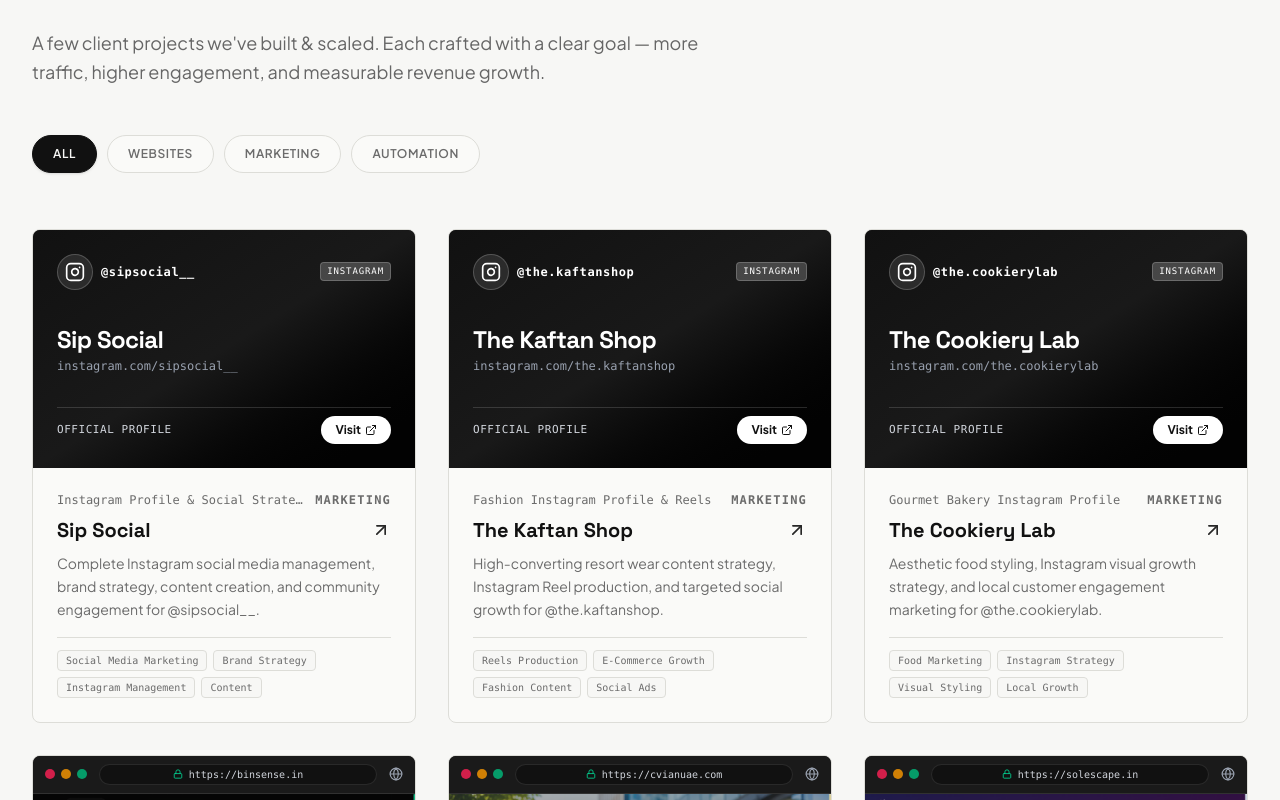
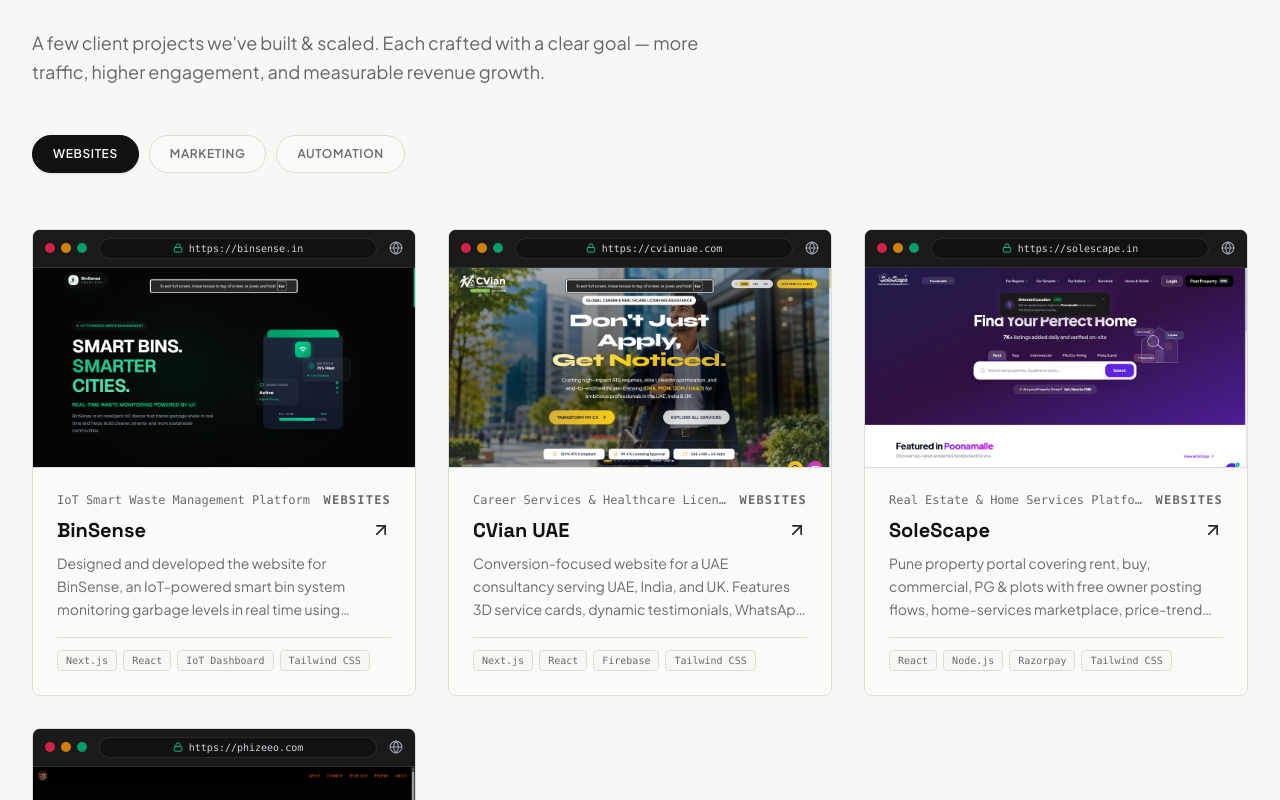
Before and after one commit to ahamedshoaib775-cell/bash, a React (Vite) app: page / in a window 1280 px wide. Shown: the part 3200-4000 px from the top of the page. Built offline with nearby package versions, Linux system fonts and the light colour scheme.

Commit message:
Remove 'All' filter button from catalog and portfolio sections

```diff
--- a/catalog.html
+++ b/catalog.html
@@ -676,7 +676,7 @@
 });
 
 /* filters */
-const FILTERS = [['all', 'All', PROJECTS.length]].concat(Object.keys(CATS).map(k => [k, CATS[k].name, PROJECTS.filter(p => p.cat === k).length]));
+const FILTERS = Object.keys(CATS).map(k => [k, CATS[k].name, PROJECTS.filter(p => p.cat === k).length]);
 FILTERS.forEach(([k, name, n], i) => {
   const b = document.createElement('button');
   b.type = 'button'; b.className = 'f'; b.dataset.cat = k; b.dataset.cursor = 'link';
@@ -688,7 +688,7 @@
   const on = $('.f[aria-pressed="true"]', filtersEl); if (!on) return;
   fbg.style.width = on.offsetWidth + 'px';
   fbg.style.transform = 'translateX(' + on.offsetLeft + 'px)';
-  fbg.style.backgroundColor = on.dataset.cat === 'all' ? INK : CATS[on.dataset.cat].color;
+  fbg.style.backgroundColor = CATS[on.dataset.cat] ? CATS[on.dataset.cat].color : INK;
 }
 let cntShown = 0;
 function countTo(n){
--- a/src/components/Sections/Portfolio.tsx
+++ b/src/components/Sections/Portfolio.tsx
@@ -21,7 +21,7 @@
   </svg>
 );
 
-const CATEGORIES = ['All', 'Websites', 'Marketing', 'Automation'] as const;
+const CATEGORIES = ['Websites', 'Marketing', 'Automation'] as const;
 
 const PROJECTS_DATA: Project[] = [
   // --- Social Media Marketing Projects ---
@@ -175,7 +175,7 @@
 };
 
 export const Portfolio: React.FC = () => {
-  const [activeCategory, setActiveCategory] = useState<string>('All');
+  const [activeCategory, setActiveCategory] = useState<string>('Websites');
   const { setCursor, resetCursor } = useCursor();
   const isMobile = typeof window !== 'undefined' && (window.innerWidth < 768 || window.matchMedia('(hover: none) and (pointer: coarse)').matches);
 
```
